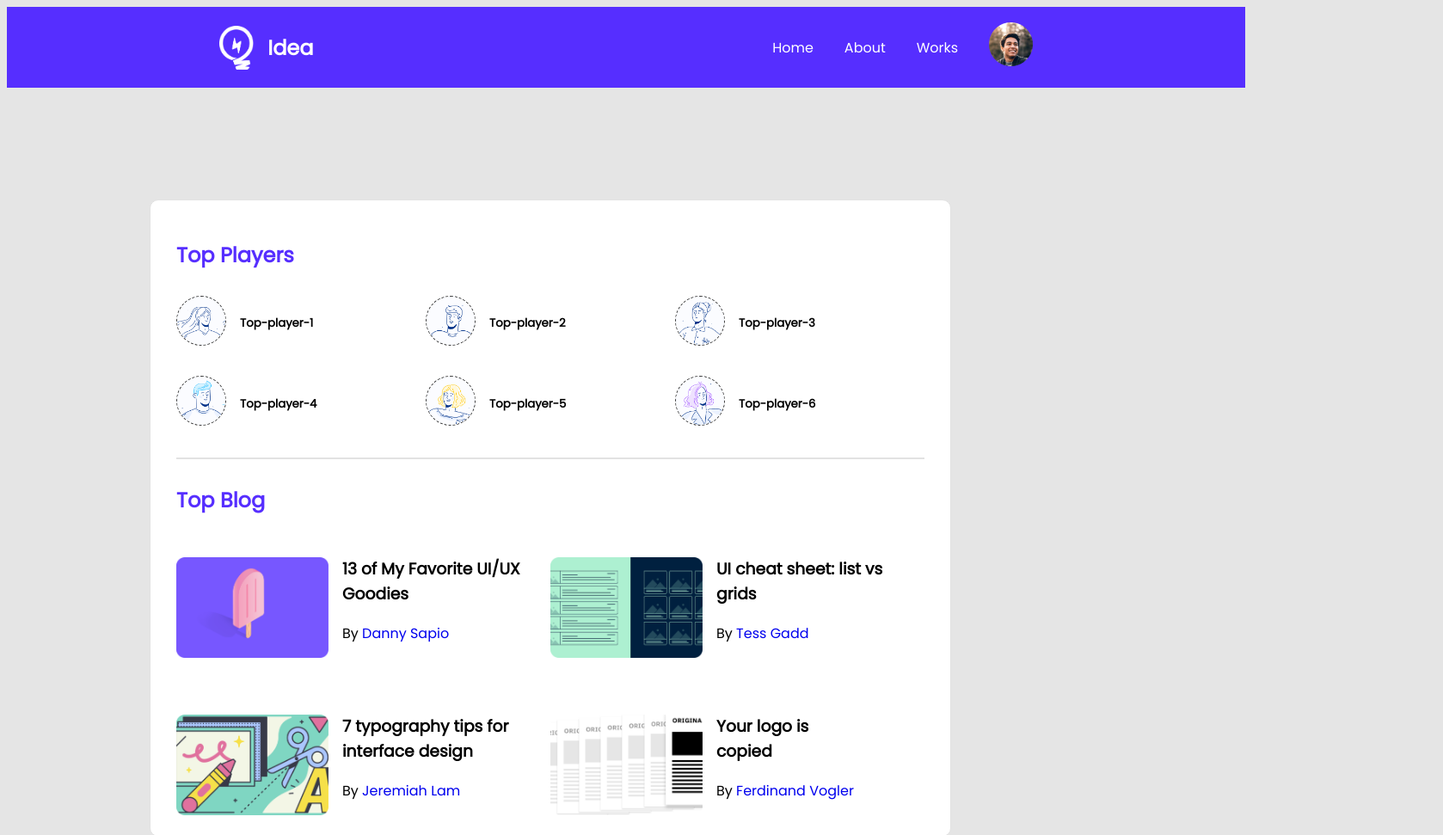
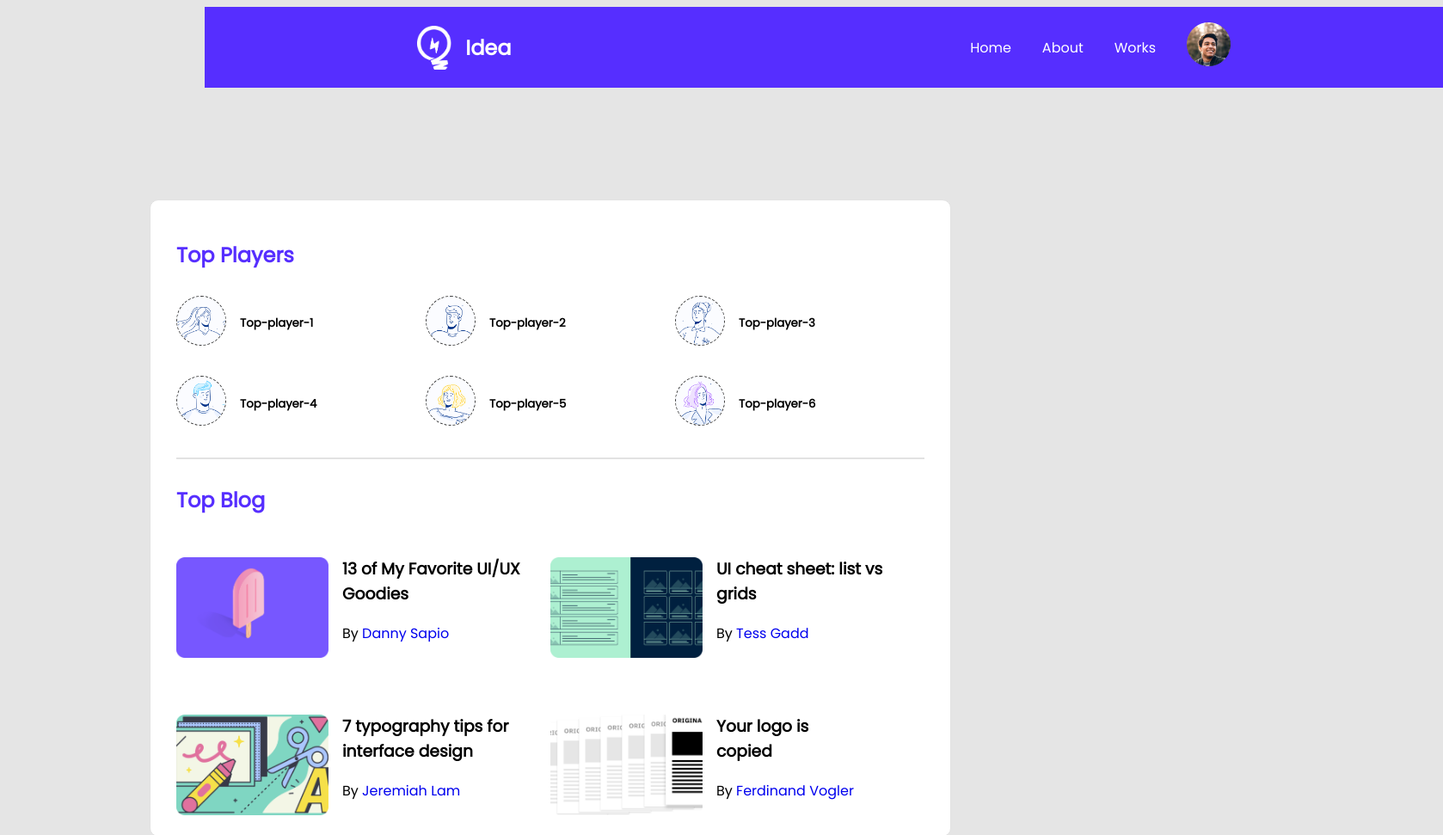
Before and after one commit to abid365/Static-Leaderboard, a plain HTML site: page index.html in a window 1280 px wide. Shown: the top 971 px of the page at 86% size, 1678 px wide, since content can reach past the window. Drawn offline with Linux system fonts and the light colour scheme.

Commit message:
fixing v1

```diff
--- a/styles/design.css
+++ b/styles/design.css
@@ -15,6 +15,7 @@ nav{
     width: 1440px;
     height: 94px;
     display: flex;
+    margin: auto 230px;
     justify-content: space-around;
 }
 
```
